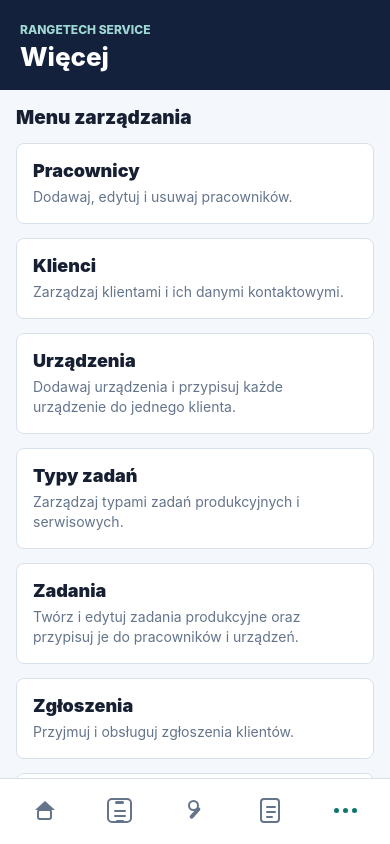
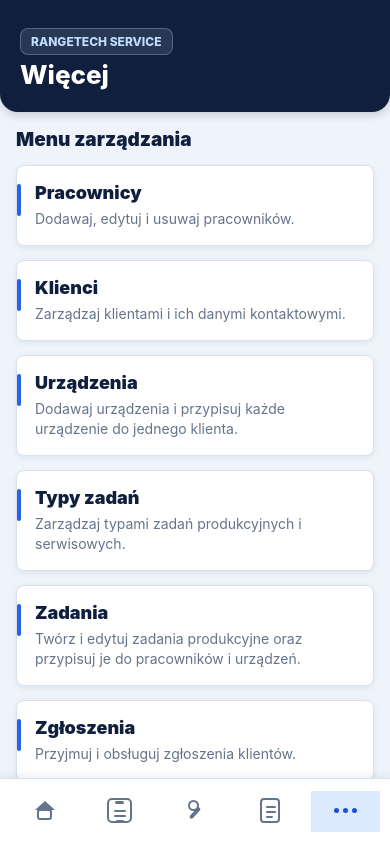
Before and after one commit to goslawen/RangeTechApp, a React Native app in the folder mobile/: screen /More in a window 390 px wide. Built offline with nearby package versions, Linux system fonts and the light colour scheme; no server answers.

Commit message:
Polish mobile business styling

```diff
--- a/mobile/src/components/AppDatePicker.tsx
+++ b/mobile/src/components/AppDatePicker.tsx
@@ -73,14 +73,14 @@ const styles = StyleSheet.create({
     marginTop: 10,
   },
   dateBox: {
-    backgroundColor: '#ffffff',
+    backgroundColor: colors.surface,
     borderColor: colors.border,
     borderRadius: 8,
     borderWidth: 1,
-    padding: 12,
+    padding: 13,
   },
   dateButton: {
-    backgroundColor: '#eef3f8',
+    backgroundColor: colors.steelSoft,
     borderColor: colors.border,
     borderRadius: 8,
     borderWidth: 1,
@@ -88,12 +88,12 @@ const styles = StyleSheet.create({
     paddingVertical: 8,
   },
   dateButtonText: {
-    color: colors.header,
+    color: colors.primaryDark,
     fontSize: 13,
     fontWeight: '800',
   },
   dateText: {
-    color: colors.text,
+    color: colors.header,
     fontSize: 15,
     fontWeight: '800',
   },
--- a/mobile/src/components/AppHeader.tsx
+++ b/mobile/src/components/AppHeader.tsx
@@ -1,5 +1,5 @@
 import React from 'react';
-import {Text, View} from 'react-native';
+import {StyleSheet, Text, View} from 'react-native';
 import {sharedStyles} from '../theme/styles';
 
 type Props = {
@@ -10,8 +10,22 @@ type Props = {
 export function AppHeader({title, eyebrow = 'RangeTech Service'}: Props) {
   return (
     <View style={sharedStyles.header}>
-      <Text style={sharedStyles.headerEyebrow}>{eyebrow}</Text>
+      <View style={styles.brandPill}>
+        <Text style={sharedStyles.headerEyebrow}>{eyebrow}</Text>
+      </View>
       <Text style={sharedStyles.headerTitle}>{title}</Text>
     </View>
   );
 }
+
+const styles = StyleSheet.create({
+  brandPill: {
+    alignSelf: 'flex-start',
+    backgroundColor: 'rgba(219, 234, 254, 0.12)',
+    borderColor: 'rgba(219, 234, 254, 0.26)',
+    borderRadius: 8,
+    borderWidth: 1,
+    paddingHorizontal: 10,
+    paddingVertical: 5,
+  },
+});
--- a/mobile/src/components/ResourceCard.tsx
+++ b/mobile/src/components/ResourceCard.tsx
@@ -25,7 +25,8 @@ export function ResourceCard({lookups = {}, resource, record, onPress}: Props) {
     : '';
 
   return (
-    <Pressable onPress={onPress} style={sharedStyles.card}>
+    <Pressable onPress={onPress} style={styles.card}>
+      <View style={styles.accent} />
       <View style={styles.row}>
         <View style={styles.main}>
           <Text style={styles.title}>{title}</Text>
@@ -139,9 +140,23 @@ function formatRelatedLabel(resourceKey: ResourceKey, record: ApiRecord) {
 }
 
 const styles = StyleSheet.create({
+  accent: {
+    backgroundColor: colors.primary,
+    borderRadius: 999,
+    height: 34,
+    left: 0,
+    position: 'absolute',
+    top: 18,
+    width: 4,
+  },
   badges: {
     alignItems: 'flex-end',
     gap: 6,
+  },
+  card: {
+    ...sharedStyles.card,
+    overflow: 'hidden',
+    paddingLeft: 18,
   },
   main: {
     flex: 1,
@@ -153,7 +168,7 @@ const styles = StyleSheet.create({
     flexDirection: 'row',
   },
   title: {
-    color: colors.text,
+    color: colors.header,
     fontSize: 17,
     fontWeight: '800',
   },
--- a/mobile/src/components/StatusBadge.tsx
+++ b/mobile/src/components/StatusBadge.tsx
@@ -8,35 +8,122 @@ type Props = {
 
 export function StatusBadge({value}: Props) {
   const normalized = value.toLowerCase();
-  const isDone =
-    normalized.includes('done') ||
-    normalized.includes('closed') ||
-    normalized.includes('complete');
+  const variant = getVariant(normalized);
 
   return (
-    <View style={[styles.badge, isDone ? styles.done : styles.open]}>
-      <Text style={[styles.text, isDone ? styles.doneText : styles.openText]}>
-        {value}
-      </Text>
+    <View style={[styles.badge, getBadgeStyle(variant)]}>
+      <Text style={[styles.text, getTextStyle(variant)]}>{value}</Text>
     </View>
   );
+}
+
+function getVariant(value: string): 'danger' | 'done' | 'info' | 'neutral' | 'open' {
+  if (
+    value.includes('done') ||
+    value.includes('closed') ||
+    value.includes('complete') ||
+    value.includes('zako')
+  ) {
+    return 'done';
+  }
+
+  if (
+    value.includes('realiz') ||
+    value.includes('przyj') ||
+    value.includes('progress')
+  ) {
+    return 'info';
+  }
+
+  if (
+    value.includes('high') ||
+    value.includes('critical') ||
+    value.includes('wysoki') ||
+    value.includes('odrzu')
+  ) {
+    return 'danger';
+  }
+
+  if (
+    value.includes('normal') ||
+    value.includes('niski') ||
+    value.includes('low')
+  ) {
+    return 'neutral';
+  }
+
+  return 'open';
+}
+
+function getBadgeStyle(variant: ReturnType<typeof getVariant>) {
+  switch (variant) {
+    case 'danger':
+      return styles.danger;
+    case 'done':
+      return styles.done;
+    case 'info':
+      return styles.info;
+    case 'neutral':
+      return styles.neutral;
+    default:
+      return styles.open;
+  }
+}
+
+function getTextStyle(variant: ReturnType<typeof getVariant>) {
+  switch (variant) {
+    case 'danger':
+      return styles.dangerText;
+    case 'done':
+      return styles.doneText;
+    case 'info':
+      return styles.infoText;
+    case 'neutral':
+      return styles.neutralText;
+    default:
+      return styles.openText;
+  }
 }
 
 const styles = StyleSheet.create({
   badge: {
     alignSelf: 'flex-start',
+    borderWidth: 1,
     borderRadius: 999,
-    paddingHorizontal: 9,
-    paddingVertical: 4,
+    paddingHorizontal: 10,
+    paddingVertical: 5,
+  },
+  danger: {
+    backgroundColor: colors.dangerSoft,
+    borderColor: '#fda29b',
+  },
+  dangerText: {
+    color: colors.danger,
   },
   done: {
-    backgroundColor: colors.primarySoft,
+    backgroundColor: colors.successSoft,
+    borderColor: '#99f6e4',
   },
   doneText: {
-    color: colors.primary,
+    color: colors.success,
+  },
+  info: {
+    backgroundColor: colors.primarySoft,
+    borderColor: '#bfdbfe',
+  },
+  infoText: {
+    color: colors.primaryDark,
+  },
+  neutral: {
+    backgroundColor: colors.steelSoft,
+    borderColor: colors.border,
+  },
+  neutralText: {
+    color: colors.steel,
   },
   open: {
     backgroundColor: colors.warningSoft,
+    borderColor: '#fde68a',
   },
   openText: {
     color: colors.warning,
--- a/mobile/src/navigation/AppNavigator.tsx
+++ b/mobile/src/navigation/AppNavigator.tsx
@@ -33,9 +33,10 @@ function MainTabs() {
     <Tab.Navigator
       screenOptions={{
         headerShown: false,
-        tabBarActiveTintColor: colors.primary,
+        tabBarActiveBackgroundColor: colors.primarySoft,
+        tabBarActiveTintColor: colors.primaryDark,
         tabBarInactiveTintColor: colors.muted,
-        tabBarLabelStyle: {fontSize: 12, fontWeight: '700'},
+        tabBarLabelStyle: {fontSize: 11, fontWeight: '800'},
         tabBarItemStyle: {
           borderRadius: 8,
           marginHorizontal: 3,
@@ -44,10 +45,16 @@ function MainTabs() {
         tabBarStyle: {
           backgroundColor: colors.card,
           borderTopColor: colors.border,
+          borderTopWidth: 1,
+          elevation: 8,
           height: 66,
           paddingBottom: 7,
           paddingHorizontal: 7,
           paddingTop: 7,
+          shadowColor: '#10203b',
+          shadowOffset: {height: -2, width: 0},
+          shadowOpacity: 0.08,
+          shadowRadius: 8,
         },
       }}>
       <Tab.Screen
--- a/mobile/src/screens/DashboardScreen.tsx
+++ b/mobile/src/screens/DashboardScreen.tsx
@@ -161,6 +161,7 @@ function StatTile({
 }) {
   return (
     <Pressable onPress={onPress} style={styles.tile}>
+      <View style={styles.tileAccent} />
       <Text style={styles.tileCount}>{count}</Text>
       <Text style={styles.tileLabel}>{label}</Text>
     </Pressable>
@@ -170,6 +171,7 @@ function StatTile({
 const styles = StyleSheet.create({
   apiRefreshButton: {
     alignItems: 'center',
+    backgroundColor: colors.steelSoft,
     borderColor: colors.border,
     borderRadius: 14,
     borderWidth: 1,
@@ -194,6 +196,10 @@ const styles = StyleSheet.create({
     minHeight: 38,
     paddingHorizontal: 12,
     paddingVertical: 6,
+    shadowColor: '#10203b',
+    shadowOffset: {height: 1, width: 0},
+    shadowOpacity: 0.04,
+    shadowRadius: 4,
   },
   apiStatusDot: {
     borderRadius: 5,
@@ -225,9 +231,9 @@ const styles = StyleSheet.create({
     paddingVertical: 8,
   },
   sectionTitle: {
-    color: colors.text,
+    color: colors.header,
     fontSize: 18,
-    fontWeight: '800',
+    fontWeight: '900',
     marginBottom: 8,
   },
   statsActions: {
@@ -248,14 +254,29 @@ const styles = StyleSheet.create({
     borderColor: colors.border,
     borderRadius: 8,
     borderWidth: 1,
+    elevation: 2,
     minHeight: 104,
+    overflow: 'hidden',
     padding: 14,
+    shadowColor: '#10203b',
+    shadowOffset: {height: 2, width: 0},
+    shadowOpacity: 0.06,
+    shadowRadius: 6,
     width: '48%',
+  },
+  tileAccent: {
+    backgroundColor: colors.primary,
+    height: 4,
+    left: 0,
+    position: 'absolute',
+    right: 0,
+    top: 0,
   },
   tileCount: {
     color: colors.header,
-    fontSize: 28,
+    fontSize: 30,
     fontWeight: '900',
+    marginTop: 6,
   },
   tileLabel: {
     color: colors.muted,
--- a/mobile/src/screens/MoreScreen.tsx
+++ b/mobile/src/screens/MoreScreen.tsx
@@ -48,7 +48,8 @@ export function MoreScreen(): React.JSX.Element {
             <Pressable
               key={resource.key}
               onPress={() => navigation.navigate('Resource', {resourceKey})}
-              style={sharedStyles.card}>
+              style={styles.menuCard}>
+              <View style={styles.menuAccent} />
               <Text style={styles.title}>{resource.pluralLabel}</Text>
               <Text style={sharedStyles.muted}>
                 {businessDescriptions[resource.key]}
@@ -63,12 +64,26 @@ export function MoreScreen(): React.JSX.Element {
 
 const styles = StyleSheet.create({
   sectionTitle: {
-    color: colors.text,
+    color: colors.header,
     fontSize: 19,
     fontWeight: '900',
   },
+  menuAccent: {
+    backgroundColor: colors.primary,
+    borderRadius: 999,
+    height: 32,
+    left: 0,
+    position: 'absolute',
+    top: 18,
+    width: 4,
+  },
+  menuCard: {
+    ...sharedStyles.card,
+    overflow: 'hidden',
+    paddingLeft: 18,
+  },
   title: {
-    color: colors.text,
+    color: colors.header,
     fontSize: 18,
     fontWeight: '900',
     marginBottom: 6,
--- a/mobile/src/screens/ResourceScreen.tsx
+++ b/mobile/src/screens/ResourceScreen.tsx
@@ -1141,7 +1141,7 @@ const styles = StyleSheet.create({
     marginTop: 10,
   },
   detailsTitle: {
-    color: colors.text,
+    color: colors.header,
     fontSize: 20,
     fontWeight: '900',
   },
@@ -1170,13 +1170,13 @@ const styles = StyleSheet.create({
   },
   messageBox: {
     backgroundColor: colors.primarySoft,
-    borderColor: '#5eead4',
+    borderColor: '#bfdbfe',
     borderRadius: 8,
     borderWidth: 1,
     padding: 12,
   },
   messageText: {
-    color: colors.primary,
+    color: colors.primaryDark,
     fontSize: 14,
     fontWeight: '700',
   },
@@ -1185,7 +1185,7 @@ const styles = StyleSheet.create({
     backgroundColor: colors.primary,
   },
   noticeBox: {
-    backgroundColor: '#e8eef7',
+    backgroundColor: colors.steelSoft,
     borderColor: colors.border,
     borderRadius: 8,
     borderWidth: 1,
@@ -1203,7 +1203,7 @@ const styles = StyleSheet.create({
     marginTop: 12,
   },
   reportPartCard: {
-    backgroundColor: '#eef3f8',
+    backgroundColor: colors.surface,
     borderColor: colors.border,
     borderRadius: 8,
     borderWidth: 1,
@@ -1226,20 +1226,20 @@ const styles = StyleSheet.create({
     paddingTop: 16,
   },
   sectionTitle: {
-    color: colors.text,
+    color: colors.header,
     fontSize: 16,
     fontWeight: '900',
     marginBottom: 8,
   },
   selectEmpty: {
-    backgroundColor: '#eef3f8',
+    backgroundColor: colors.steelSoft,
     borderColor: colors.border,
     borderRadius: 8,
     borderWidth: 1,
     padding: 12,
   },
   selectOption: {
-    backgroundColor: '#eef3f8',
+    backgroundColor: colors.surface,
     borderColor: colors.border,
     borderRadius: 8,
     borderWidth: 1,
@@ -1256,7 +1256,7 @@ const styles = StyleSheet.create({
     fontWeight: '700',
   },
   selectOptionTextActive: {
-    color: colors.primary,
+    color: colors.primaryDark,
   },
   selectWrap: {
     gap: 8,
--- a/mobile/src/screens/TasksScreen.tsx
+++ b/mobile/src/screens/TasksScreen.tsx
@@ -338,7 +338,7 @@ const styles = StyleSheet.create({
   },
   infoCard: {
     ...sharedStyles.card,
-    backgroundColor: '#e8eef7',
+    backgroundColor: colors.steelSoft,
   },
   infoHeader: {
     alignItems: 'flex-start',
@@ -360,8 +360,10 @@ const styles = StyleSheet.create({
     marginTop: 16,
   },
   metaItem: {
-    backgroundColor: '#eef3f8',
+    backgroundColor: colors.surface,
+    borderColor: colors.border,
     borderRadius: 8,
+    borderWidth: 1,
     flex: 1,
     padding: 10,
   },
--- a/mobile/src/theme/styles.ts
+++ b/mobile/src/theme/styles.ts
@@ -1,15 +1,21 @@
 import {StyleSheet} from 'react-native';
 
 export const colors = {
-  background: '#f4f7fb',
-  border: '#d8e0ea',
+  background: '#eef4fa',
+  border: '#d7e1ec',
   card: '#ffffff',
   danger: '#b42318',
   dangerSoft: '#fee4e2',
-  header: '#14213d',
+  header: '#0f1f3d',
   muted: '#64748b',
-  primary: '#0f766e',
-  primarySoft: '#ccfbf1',
+  primary: '#2563eb',
+  primaryDark: '#1d4ed8',
+  primarySoft: '#dbeafe',
+  steel: '#486581',
+  steelSoft: '#edf2f7',
+  success: '#0f766e',
+  successSoft: '#ccfbf1',
+  surface: '#f8fafc',
   text: '#172033',
   warning: '#b45309',
   warningSoft: '#fef3c7',
@@ -18,16 +24,24 @@ export const colors = {
 export const sharedStyles = StyleSheet.create({
   button: {
     alignItems: 'center',
-    backgroundColor: colors.header,
+    backgroundColor: colors.primary,
     borderRadius: 8,
+    elevation: 1,
+    minHeight: 42,
     paddingHorizontal: 14,
     paddingVertical: 11,
+    shadowColor: '#0f1f3d',
+    shadowOffset: {height: 1, width: 0},
+    shadowOpacity: 0.12,
+    shadowRadius: 2,
   },
   buttonDanger: {
     backgroundColor: colors.danger,
   },
   buttonGhost: {
-    backgroundColor: '#eef3f8',
+    backgroundColor: colors.steelSoft,
+    elevation: 0,
+    shadowOpacity: 0,
   },
   buttonText: {
     color: '#ffffff',
@@ -44,7 +58,12 @@ export const sharedStyles = StyleSheet.create({
     borderColor: colors.border,
     borderRadius: 8,
     borderWidth: 1,
+    elevation: 2,
     padding: 16,
+    shadowColor: '#10203b',
+    shadowOffset: {height: 2, width: 0},
+    shadowOpacity: 0.07,
+    shadowRadius: 6,
   },
   container: {
     backgroundColor: colors.background,
@@ -63,19 +82,26 @@ export const sharedStyles = StyleSheet.create({
     lineHeight: 20,
   },
   fieldLabel: {
-    color: colors.text,
+    color: colors.header,
     fontSize: 13,
-    fontWeight: '700',
+    fontWeight: '800',
     marginBottom: 6,
   },
   header: {
     backgroundColor: colors.header,
-    paddingBottom: 18,
+    borderBottomLeftRadius: 18,
+    borderBottomRightRadius: 18,
+    elevation: 4,
+    paddingBottom: 22,
     paddingHorizontal: 20,
-    paddingTop: 22,
+    paddingTop: 28,
+    shadowColor: '#0b1220',
+    shadowOffset: {height: 3, width: 0},
+    shadowOpacity: 0.18,
+    shadowRadius: 8,
   },
   headerEyebrow: {
-    color: '#9fd8d2',
+    color: '#bfdbfe',
     fontSize: 12,
     fontWeight: '800',
     textTransform: 'uppercase',
@@ -87,7 +113,7 @@ export const sharedStyles = StyleSheet.create({
     marginTop: 4,
   },
   input: {
-    backgroundColor: '#ffffff',
+    backgroundColor: colors.surface,
     borderColor: colors.border,
     borderRadius: 8,
     borderWidth: 1,
@@ -95,6 +121,7 @@ export const sharedStyles = StyleSheet.create({
     fontSize: 15,
     minHeight: 44,
     paddingHorizontal: 12,
+    paddingVertical: 10,
   },
   muted: {
     color: colors.muted,
```
